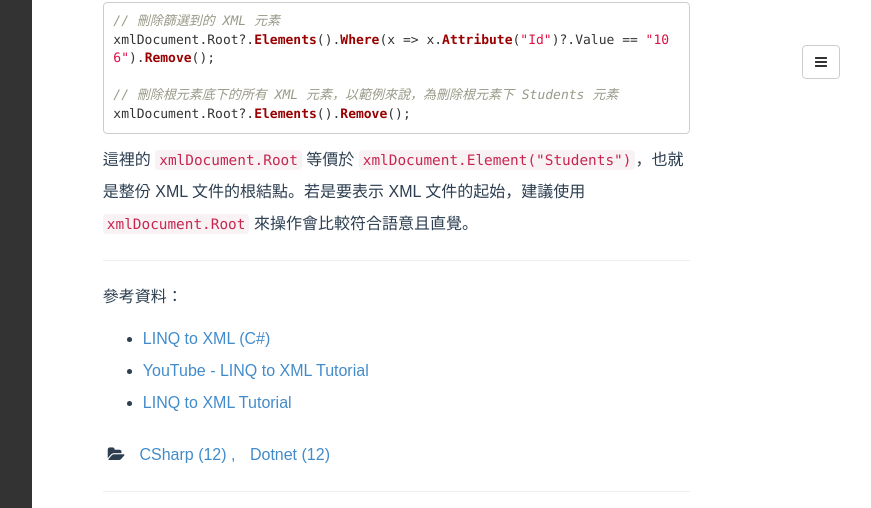
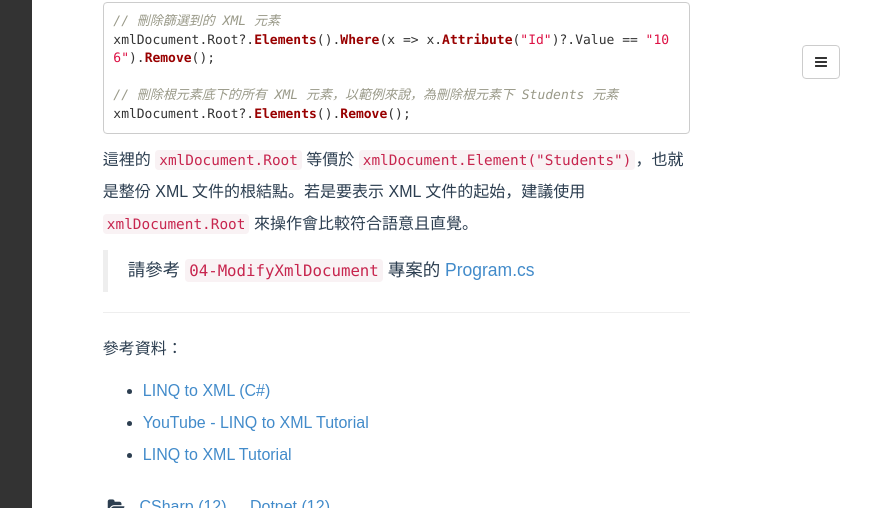
Before and after one commit to poychang/poychang.github.io, a Jekyll site: the page built from _posts/2018-02-02-linq-to-xml-edit-xml.md, in a window 1280 px wide and 900 px high, scrolled down 2135 px, cut to the strip 0-508 px from the top of the window. Shown: the whole strip, without its empty margins (395-1266 px from the left). Built offline with Jekyll 4.4.1, drawn with Linux system fonts in a browser that asks for light colours; some web fonts are replaced; comment, search, counter and statistics services are not loaded.

Commit message:
alter post

```diff
--- a/_posts/2018-02-02-linq-to-xml-edit-xml.md
+++ b/_posts/2018-02-02-linq-to-xml-edit-xml.md
@@ -101,6 +101,8 @@ xmlDocument.Root?.Elements().Remove();
 
 這裡的 `xmlDocument.Root` 等價於 `xmlDocument.Element("Students")`，也就是整份 XML 文件的根結點。若是要表示 XML 文件的起始，建議使用 `xmlDocument.Root` 來操作會比較符合語意且直覺。
 
+>請參考 `04-ModifyXmlDocument` 專案的 [Program.cs](https://github.com/poychang/Demo-Linq-To-Xml/blob/master/04-ModifyXmlDocument/Program.cs)
+
 ----------
 
 參考資料：
```
